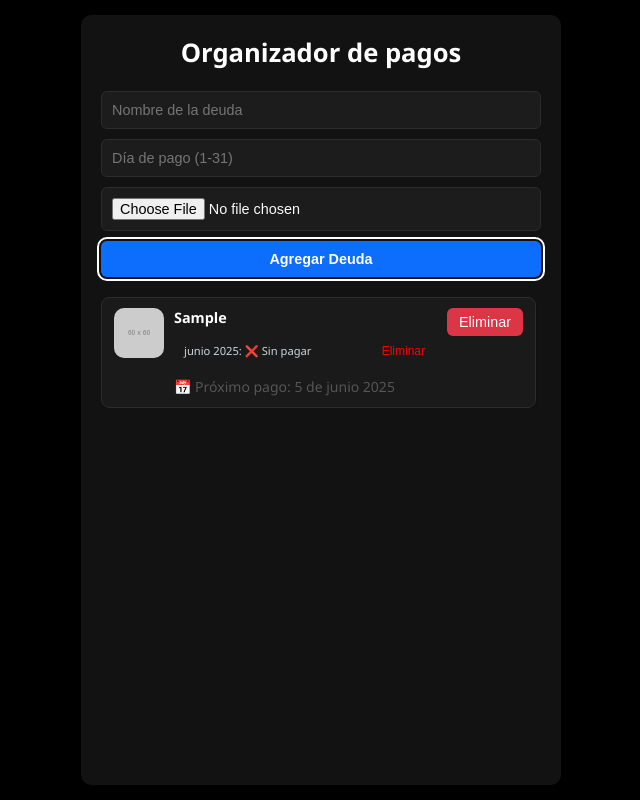
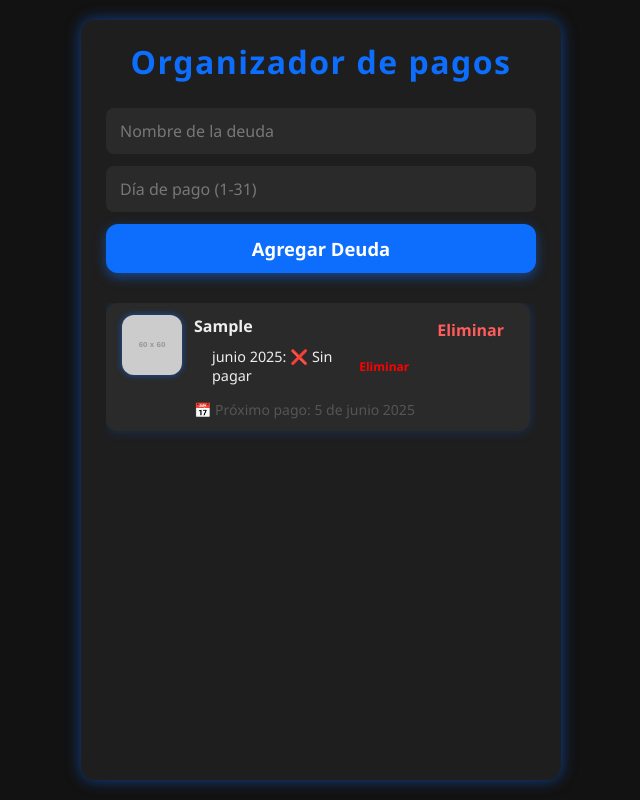
Before and after one commit to MCPOLLITOO/ChickPay, a plain HTML site: page index.html in a window 1280 px wide. Both pictures are taken after typing "Sample", "5" into the empty fields and a click on the button "Agregar Deuda". Shown: the whole page, without its empty margins (319-959 px from the left). Drawn offline with Linux system fonts and the light colour scheme; placeholder pictures from the web are drawn by us.

Commit message:
Update styles.css

```diff
--- a/styles.css
+++ b/styles.css
@@ -1,238 +1,333 @@
-/* ========== VARIABLES ========== */
-:root {
-  --primary: #0d6efd;
-  --primary-hover: #084cd3;
-  --danger: #dc3545;
-  --danger-hover: #b02a37;
-  --text-main: #f8f9fa;
-  --text-soft: #ced4da;
-  --background: #000000;
-  --card-bg: #121212;
-  --border: #2c2c2c;
-  --white: #ffffff;
+/* Reset básico */
+* {
+  box-sizing: border-box;
+  margin: 0;
+  padding: 0;
+  font-family: 'Segoe UI', Tahoma, Geneva, Verdana, sans-serif;
+  color: #eee;
 }
 
-/* ========== RESET ========== */
-* {
-  margin: 0;
-  padding: 0;
-  box-sizing: border-box;
+/* Fondo y contenedor */
+body {
+  background-color: #121212;
+  min-height: 100vh;
+  padding: 20px 10px;
+  display: flex;
+  justify-content: center;
 }
 
-/* ========== BODY ========== */
-body {
-  font-family: 'Segoe UI', Tahoma, Geneva, Verdana, sans-serif;
-  background: var(--background);
-  color: var(--text-main);
-  line-height: 1.4;
-  min-height: 100vh;
-  display: flex;
-  justify-content: center;
-  padding: 15px;
+.container {
+  max-width: 480px;
+  width: 100%;
+  background: #1e1e1e;
+  border-radius: 14px;
+  padding: 20px 25px;
+  box-shadow: 0 0 15px #0d6efd88;
 }
 
-/* ========== CONTAINER ========== */
-.container {
-  background: var(--card-bg);
-  max-width: 480px;
-  width: 100%;
-  border-radius: 10px;
-  box-shadow: 0 6px 12px rgba(0, 0, 0, 0.4);
-  padding: 20px;
-  display: flex;
-  flex-direction: column;
-}
-
-/* ========== HEADER ========== */
+/* Header */
 header {
   text-align: center;
-  margin-bottom: 20px;
+  margin-bottom: 25px;
 }
 
 header h1 {
-  font-size: 1.6rem;
-  font-weight: 700;
-  color: var(--white);
+  font-weight: 900;
+  font-size: 2rem;
+  color: #0d6efd;
+  letter-spacing: 1.5px;
 }
 
-/* ========== FORMULARIO ========== */
-form#debtForm {
+/* Form */
+form {
   display: flex;
   flex-direction: column;
-  gap: 10px;
-  margin-bottom: 20px;
+  gap: 12px;
+  margin-bottom: 30px;
 }
 
-form#debtForm input[type="text"],
-form#debtForm input[type="number"],
-form#debtForm input[type="file"] {
-  padding: 10px;
-  font-size: 0.9rem;
-  border: 1px solid var(--border);
-  border-radius: 6px;
-  width: 100%;
-  background-color: #1c1c1c;
-  color: var(--text-main);
+input[type="text"],
+input[type="number"] {
+  padding: 12px 14px;
+  border-radius: 8px;
+  border: none;
+  background-color: #2a2a2a;
+  color: #eee;
+  font-size: 1rem;
+  transition: background-color 0.25s ease;
 }
 
-form#debtForm input:focus {
-  outline: 2px solid var(--primary);
-  outline-offset: 2px;
+input[type="text"]::placeholder,
+input[type="number"]::placeholder {
+  color: #777;
 }
 
-form#debtForm button[type="submit"] {
-  background-color: var(--primary);
-  color: white;
-  font-weight: 600;
-  padding: 10px;
-  border: none;
-  border-radius: 6px;
-  cursor: pointer;
-  font-size: 0.9rem;
-  transition: all 0.3s ease;
+input[type="text"]:focus,
+input[type="number"]:focus {
+  outline: none;
+  background-color: #393939;
 }
 
-form#debtForm button[type="submit"]:hover {
-  background-color: var(--primary-hover);
+/* Botón principal */
+button[type="submit"] {
+  padding: 12px 0;
+  background-color: #0d6efd;
+  border: none;
+  border-radius: 12px;
+  font-weight: 700;
+  font-size: 1.15rem;
+  color: white;
+  cursor: pointer;
+  box-shadow: 0 4px 12px rgb(13 110 253 / 0.5);
+  transition: background-color 0.3s ease, box-shadow 0.3s ease;
 }
 
-form#debtForm button[type="submit"]:focus {
-  outline: 2px solid white;
-  outline-offset: 2px;
+button[type="submit"]:hover {
+  background-color: #084cd3;
+  box-shadow: 0 6px 15px rgb(13 110 253 / 0.7);
 }
 
-/* ========== LISTA DE DEUDAS ========== */
-#debtList {
-  display: flex;
-  flex-direction: column;
-  gap: 14px;
-  max-height: 60vh;
-  overflow-y: auto;
-  padding-right: 5px;
+/* Inputs file ocultos */
+input[type="file"] {
+  display: none;
 }
 
-/* ========== ITEM DEUDA ========== */
-.debt {
-  display: flex;
-  align-items: flex-start;
-  gap: 10px;
-  border: 1px solid var(--border);
+/* Labels para input file */
+.file-input-label {
+  display: inline-block;
+  padding: 10px 18px;
+  background-color: #0d6efd;
+  color: #fff;
+  font-weight: 600;
   border-radius: 8px;
-  padding: 10px 12px;
-  background: #1a1a1a;
-  box-shadow: 0 1px 3px rgba(0, 0, 0, 0.3);
-  transition: all 0.2s ease-in-out;
+  cursor: pointer;
+  user-select: none;
+  box-shadow: 0 4px 12px rgb(13 110 253 / 0.5);
+  transition: background-color 0.3s ease;
+  font-size: 1rem;
+  text-align: center;
+  max-width: fit-content;
+  margin-bottom: 8px;
 }
 
+.file-input-label:hover {
+  background-color: #084cd3;
+  box-shadow: 0 6px 15px rgb(13 110 253 / 0.7);
+}
+
+/* Mostrar nombre archivo */
+.file-name-display {
+  margin-left: 10px;
+  color: #bbb;
+  font-size: 0.9rem;
+  font-style: italic;
+  user-select: none;
+  white-space: nowrap;
+  overflow: hidden;
+  text-overflow: ellipsis;
+  max-width: 220px;
+  vertical-align: middle;
+}
+
+/* Backup buttons container */
+.backup-buttons {
+  display: flex;
+  gap: 12px;
+  margin-bottom: 30px;
+  flex-wrap: wrap;
+  justify-content: center;
+}
+
+.backup-buttons button {
+  flex: 1;
+  min-width: 130px;
+  padding: 12px 14px;
+  background-color: #0d6efd;
+  color: white;
+  font-weight: 700;
+  border: none;
+  border-radius: 12px;
+  cursor: pointer;
+  transition: background-color 0.3s ease;
+  box-shadow: 0 4px 12px rgb(13 110 253 / 0.5);
+  font-size: 1rem;
+}
+
+.backup-buttons button:hover {
+  background-color: #084cd3;
+  box-shadow: 0 6px 15px rgb(13 110 253 / 0.7);
+}
+
+/* Lista de deudas */
+#debtList {
+  max-height: 400px;
+  overflow-y: auto;
+  padding-right: 6px;
+}
+
+/* Scrollbar minimalista y moderna para webkit */
+#debtList::-webkit-scrollbar {
+  width: 7px;
+}
+
+#debtList::-webkit-scrollbar-track {
+  background: #1e1e1e;
+  border-radius: 10px;
+}
+
+#debtList::-webkit-scrollbar-thumb {
+  background-color: #0d6efdcc;
+  border-radius: 10px;
+  border: 2px solid #1e1e1e;
+}
+
+/* Firefox scrollbar */
+#debtList {
+  scrollbar-width: thin;
+  scrollbar-color: #0d6efdcc #1e1e1e;
+}
+
+/* Cada deuda */
+.debt {
+  background-color: #2a2a2a;
+  border-radius: 12px;
+  padding: 12px 16px;
+  margin-bottom: 18px;
+  display: flex;
+  gap: 12px;
+  align-items: flex-start;
+  box-shadow: 0 0 12px #0d6efd44;
+  transition: background-color 0.3s ease;
+}
+
+.debt:hover {
+  background-color: #393939;
+}
+
+/* Imagen deuda */
 .debt img {
-  width: 50px;
-  height: 50px;
-  border-radius: 10px;
+  width: 60px;
+  height: 60px;
+  border-radius: 12px;
   object-fit: cover;
   flex-shrink: 0;
+  box-shadow: 0 0 6px #0d6efdaa;
 }
 
+/* Info deuda */
 .debt-info {
   flex: 1;
+  color: #eee;
+  font-size: 1rem;
 }
 
-.debt-info strong {
-  font-size: 0.9rem;
-  display: block;
-  margin-bottom: 4px;
-  color: var(--white);
+/* Historial */
+.debt-info ul {
+  margin: 10px 0;
+  padding-left: 18px;
+  list-style: none;
+  max-height: 120px;
+  overflow-y: auto;
+}
+
+/* Historial scrollbar igual */
+.debt-info ul::-webkit-scrollbar {
+  width: 6px;
+}
+
+.debt-info ul::-webkit-scrollbar-track {
+  background: #2a2a2a;
+  border-radius: 10px;
+}
+
+.debt-info ul::-webkit-scrollbar-thumb {
+  background-color: #0d6efdcc;
+  border-radius: 10px;
+  border: 1.5px solid #2a2a2a;
 }
 
 .debt-info ul {
-  list-style: none;
-  font-size: 0.7rem;
-  max-height: 100px;
-  overflow-y: auto;
-  margin-bottom: 4px;
-  padding-left: 10px;
-  color: var(--text-soft);
+  scrollbar-width: thin;
+  scrollbar-color: #0d6efdcc #2a2a2a;
 }
 
-.debt-info ul li {
-  margin-bottom: 3px;
-  cursor: pointer;
-  user-select: none;
+/* Estado pago/no pago */
+.debt-info li {
+  margin-bottom: 5px;
   display: flex;
+  align-items: center;
   justify-content: space-between;
-  align-items: center;
+  font-size: 0.9rem;
+  cursor: default;
+  color: #ccc;
 }
 
-.debt-info ul li:hover {
-  background-color: #2a2a2a;
-  border-radius: 4px;
+.debt-info li span {
+  cursor: pointer;
+  flex-grow: 1;
 }
 
-.debt-info ul li .remove-history {
-  color: var(--danger);
-  font-size: 0.7rem;
+.debt-info li span:hover {
+  color: #0d6efd;
+  text-decoration: underline;
+}
+
+/* Botón eliminar en historial */
+.debt-info li button {
+  background: none;
+  border: none;
+  color: #ff5c5c;
+  font-weight: 700;
   cursor: pointer;
-  padding-left: 6px;
+  font-size: 0.85rem;
+  padding: 0 6px;
+  border-radius: 6px;
+  transition: background-color 0.2s ease;
+}
+
+.debt-info li button:hover {
+  background-color: #ff5c5c22;
+}
+
+/* Próximo pago */
+.debt-info p {
+  font-size: 0.9rem;
+  color: #999;
+  margin-top: 6px;
+}
+
+/* Botón eliminar deuda principal */
+.debt > button {
+  background-color: transparent;
+  border: none;
+  color: #ff5c5c;
+  font-weight: 700;
+  cursor: pointer;
+  font-size: 1rem;
+  padding: 4px 10px;
+  align-self: flex-start;
+  border-radius: 8px;
+  transition: background-color 0.2s ease;
   user-select: none;
 }
 
-.debt-info p {
-  font-size: 0.7rem;
-  color: var(--text-soft);
+.debt > button:hover {
+  background-color: #ff5c5c22;
 }
 
-.debt button {
-  background-color: var(--danger);
-  border: none;
-  color: white;
-  padding: 6px 12px;
-  border-radius: 6px;
-  cursor: pointer;
-  font-size: 0.9rem;
-  align-self: start;
-  transition: background-color 0.3s ease;
-}
-
-.debt button:hover {
-  background-color: var(--danger-hover);
-}
-
-.debt button:focus {
-  outline: 2px solid white;
-  outline-offset: 2px;
-}
-
-/* ========== SCROLL PERSONALIZADO ========== */
-#debtList::-webkit-scrollbar,
-.debt-info ul::-webkit-scrollbar {
-  width: 5px;
-}
-
-#debtList::-webkit-scrollbar-thumb,
-.debt-info ul::-webkit-scrollbar-thumb {
-  background-color: rgba(255, 255, 255, 0.1);
-  border-radius: 3px;
-}
-
-/* ========== RESPONSIVE ========== */
-@media (max-width: 480px) {
-  .container {
-    padding: 15px;
+/* Responsive */
+@media (max-width: 520px) {
+  .debt {
+    flex-direction: column;
+    align-items: center;
   }
-
-  header h1 {
-    font-size: 1.4rem;
+  .debt img {
+    margin-bottom: 8px;
   }
-
-  .debt img {
-    width: 45px;
-    height: 45px;
+  .debt > button {
+    align-self: center;
   }
-
-  form#debtForm button[type="submit"] {
-    font-size: 0.85rem;
-  }
-
-  .debt-info ul {
-    max-height: 80px;
+  .backup-buttons {
+    flex-direction: column;
   }
 }
```
